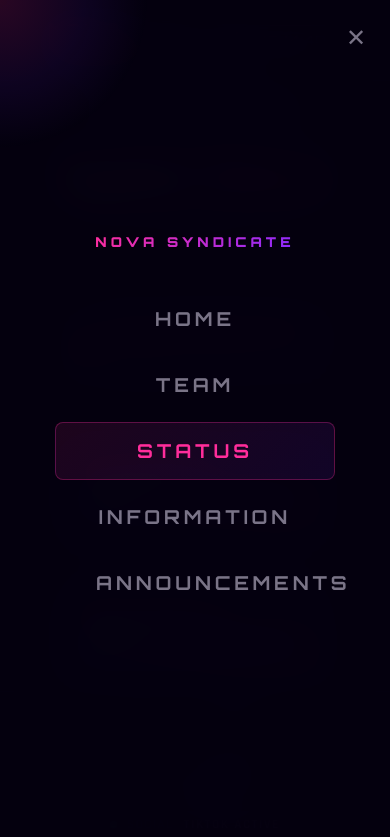
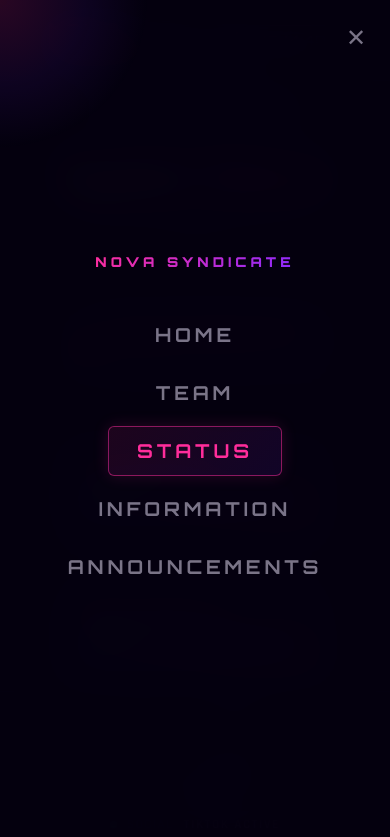
Before and after one commit to novasyndicate2ofc/novasyndicate2ofc.github.io, a plain HTML site: page status.html in a window 390 px wide. Both pictures are taken after a click on the button 229 px from the left and 40 px from the top of the page. Shown: the top 837 px of the page. Drawn offline with Linux system fonts and the light colour scheme.

Commit message:
Update status.html

```diff
--- a/status.html
+++ b/status.html
@@ -321,20 +321,21 @@
       font-family: 'Orbitron'; font-size:1.2rem; font-weight:700;
       letter-spacing:.2em; text-transform:uppercase;
       color: var(--dim); text-decoration:none;
-      padding: 16px 40px; border-radius:8px;
+      padding: 12px 28px; border-radius:6px;
       border: 1px solid transparent;
       transition: all .2s ease;
-      width: 280px; text-align:center;
+      display: inline-block;
     }
-    .mobile-menu a:hover, .mobile-menu a.active {
+    .mobile-menu a:hover {
       color: var(--white);
       border-color: var(--border);
       background: var(--card);
     }
     .mobile-menu a.active {
       background: linear-gradient(135deg, rgba(255,45,155,.1), rgba(139,42,255,.1));
-      border-color: rgba(255,45,155,.3);
+      border-color: rgba(255,45,155,.5);
       color: var(--pink);
+      box-shadow: 0 0 16px rgba(255,45,155,.15);
     }
     .mobile-menu-logo {
       font-family:'Orbitron'; font-size:.85rem; font-weight:900;
```
